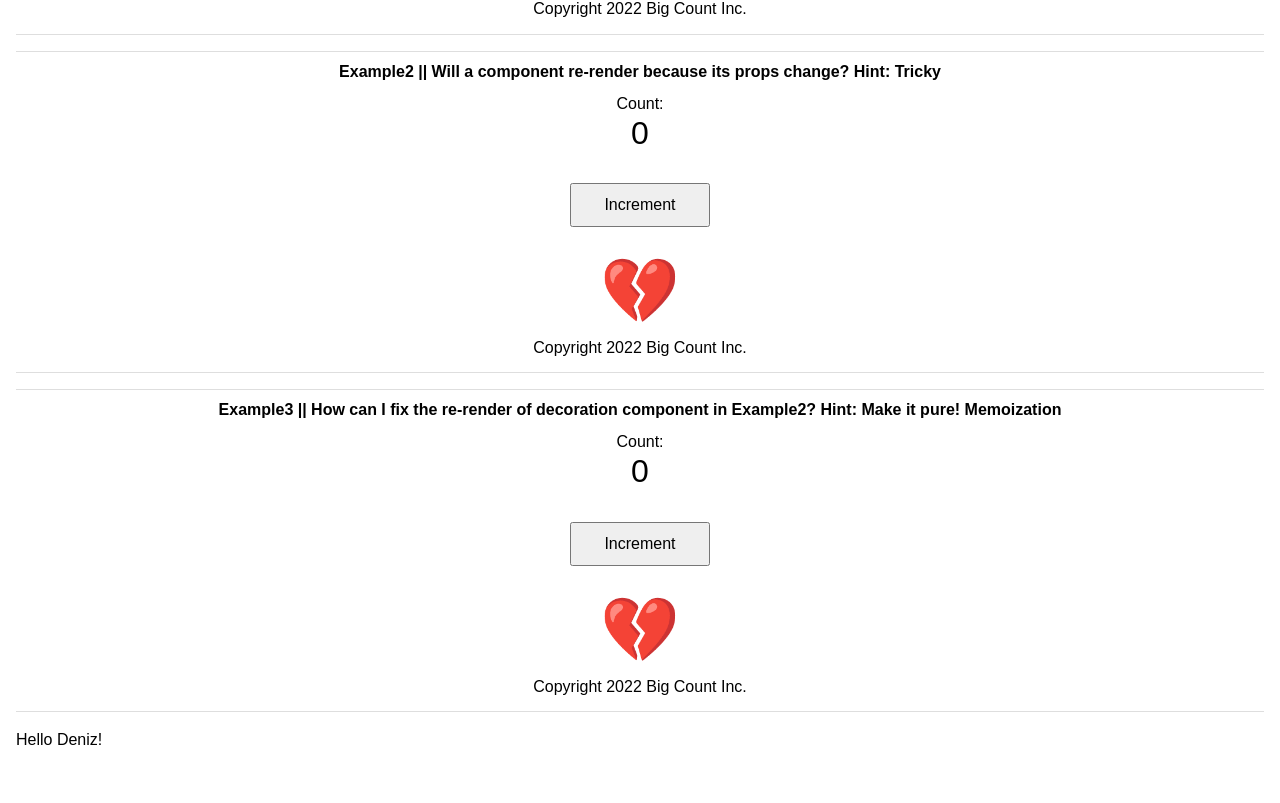
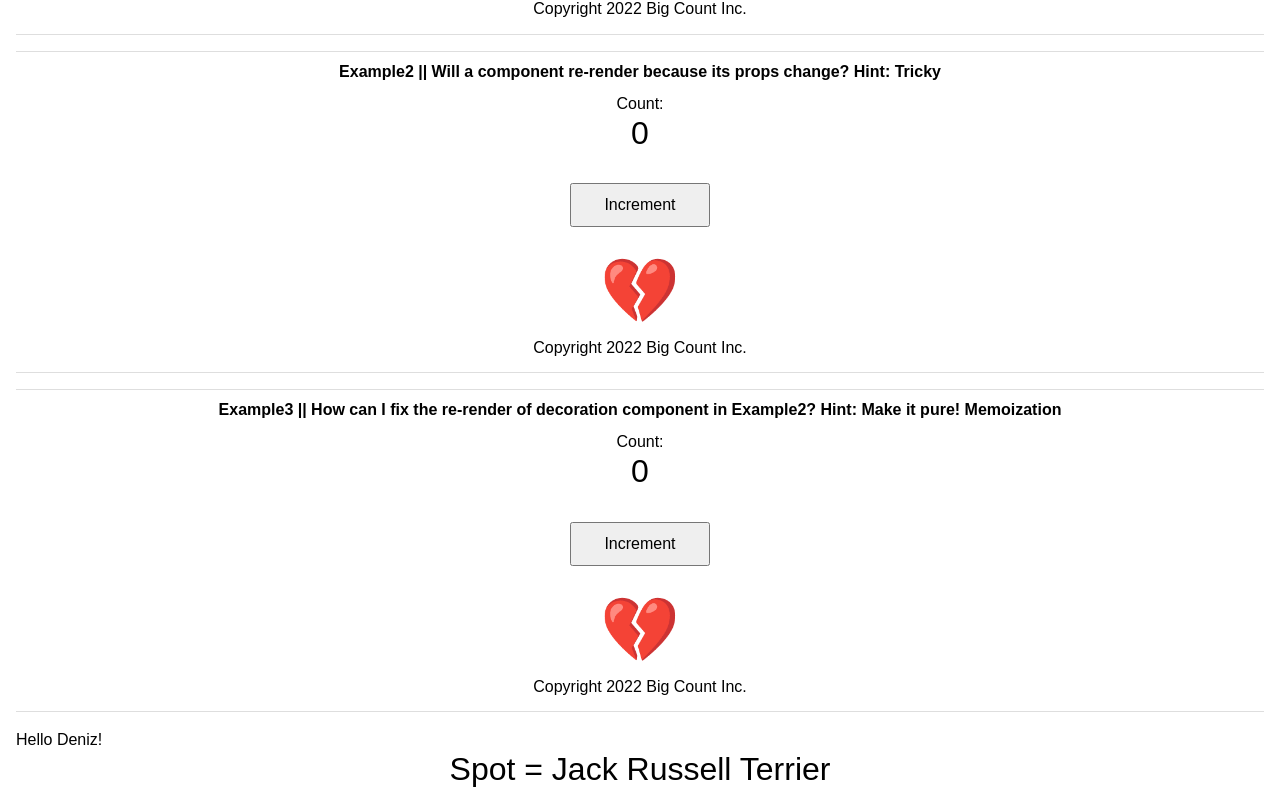
Before and after one commit to DenizCansever/ReactWorkPlace, a React (Create React App) app: page / in a window 1280 px wide. Shown: the part 459-1262 px from the top of the page. Before the commit the page ends 1211 px from the top, so only its background shows below. Built offline with nearby package versions, Linux system fonts and the light colour scheme.

Commit message:
Add: Example5 (DeepDive on Created Obj on every re-render)

```diff
--- a/src/App.js
+++ b/src/App.js
@@ -8,7 +8,7 @@
 */
 
 import React from "react";
-import { OnOneFile, Example1, Example2, Example3, Example4 } from "./examples";
+import { OnOneFile, Example1, Example2, Example3, Example4, Example5 } from "./examples";
 
 function App() {
   return (
@@ -22,6 +22,9 @@ function App() {
       {/* How can we fix the re-render of decoration component in Example2? Hint: Make it pure! (Memoization) */}
       <Example4 />
       {/* What about context? */}
+      <Example5 />
+      {/* Anything defined inside a React component is re-created on every single render.
+      whether or not we wrap it with React.memo! */}
     </>
   );
 }
--- /dev/null
+++ b/src/examples/Example5.js
@@ -0,0 +1,36 @@
+/**
+ * One of the things that you'll notice when you start using the profiler: sometimes,
+ * pure components re-render even when nothing appears to have changed!
+ * One of the subtle mind-bending things about React is that components are JavaScript functions.
+ * When we render a component, we're calling the function.
+ * This means that anything defined inside a React component is re-created on every single render.
+ *
+ * very single time we render this App component, we're generating a brand new object.
+ * This can wreck havoc on our pure components;
+ * this DogProfile child is going to re-render whether or not we wrap it with React.memo!
+ *
+ * ***** So how can we fix that? Using useMemo & useCallback
+ * You can check the usememo-usecallback branch to see my code examples on one app.
+ */
+
+import React from "react";
+
+function Example5() {
+  const dog = {
+    name: "Spot",
+    breed: "Jack Russell Terrier",
+  };
+  return <DogProfile dog={dog} />;
+}
+
+const DogProfile = React.memo(({ dog }) => {
+  return (
+    <>
+      <p>
+        {dog.name} = {dog.breed}
+      </p>
+    </>
+  );
+});
+
+export default Example5;
--- a/src/examples/index.js
+++ b/src/examples/index.js
@@ -3,3 +3,4 @@ export { default as Example1 } from './Example1';
 export { default as Example2 } from './Example2';
 export { default as Example3 } from './Example3';
 export { default as Example4 } from './Example4';
+export { default as Example5 } from './Example5';
```
